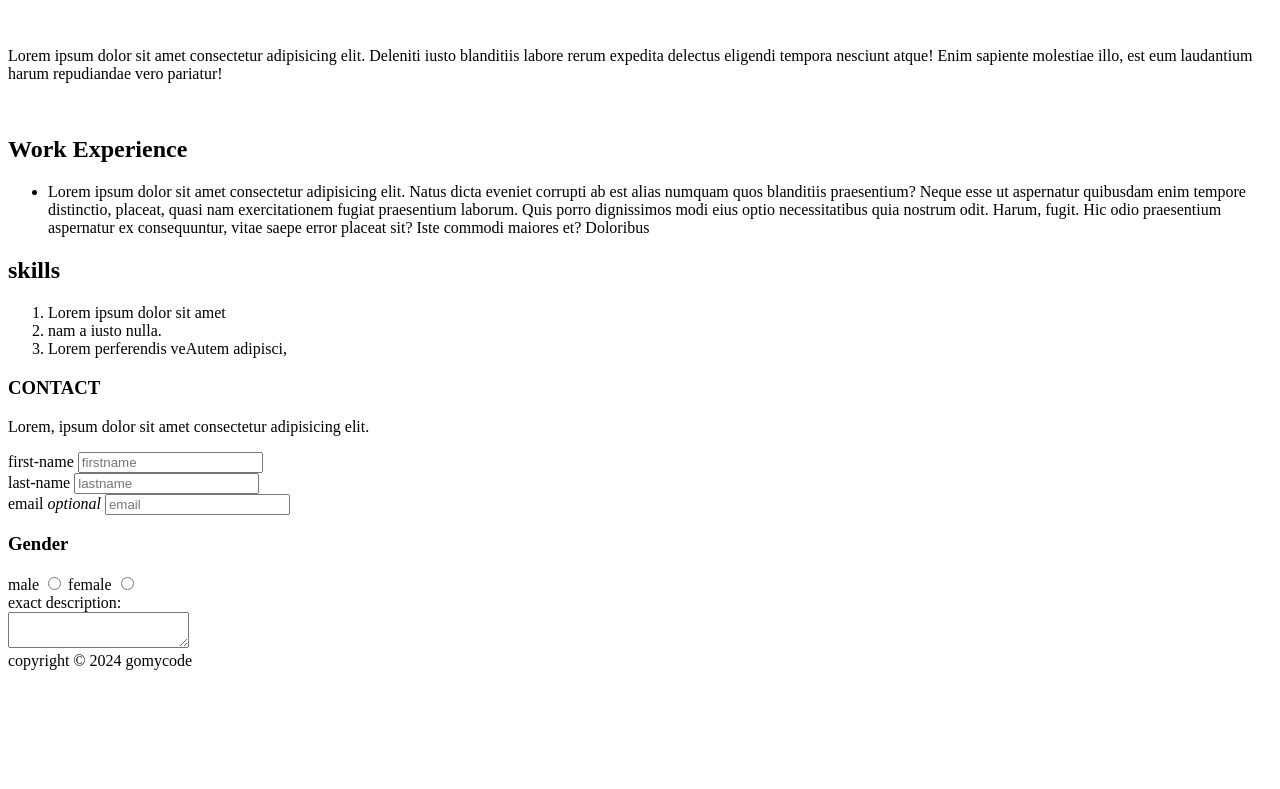
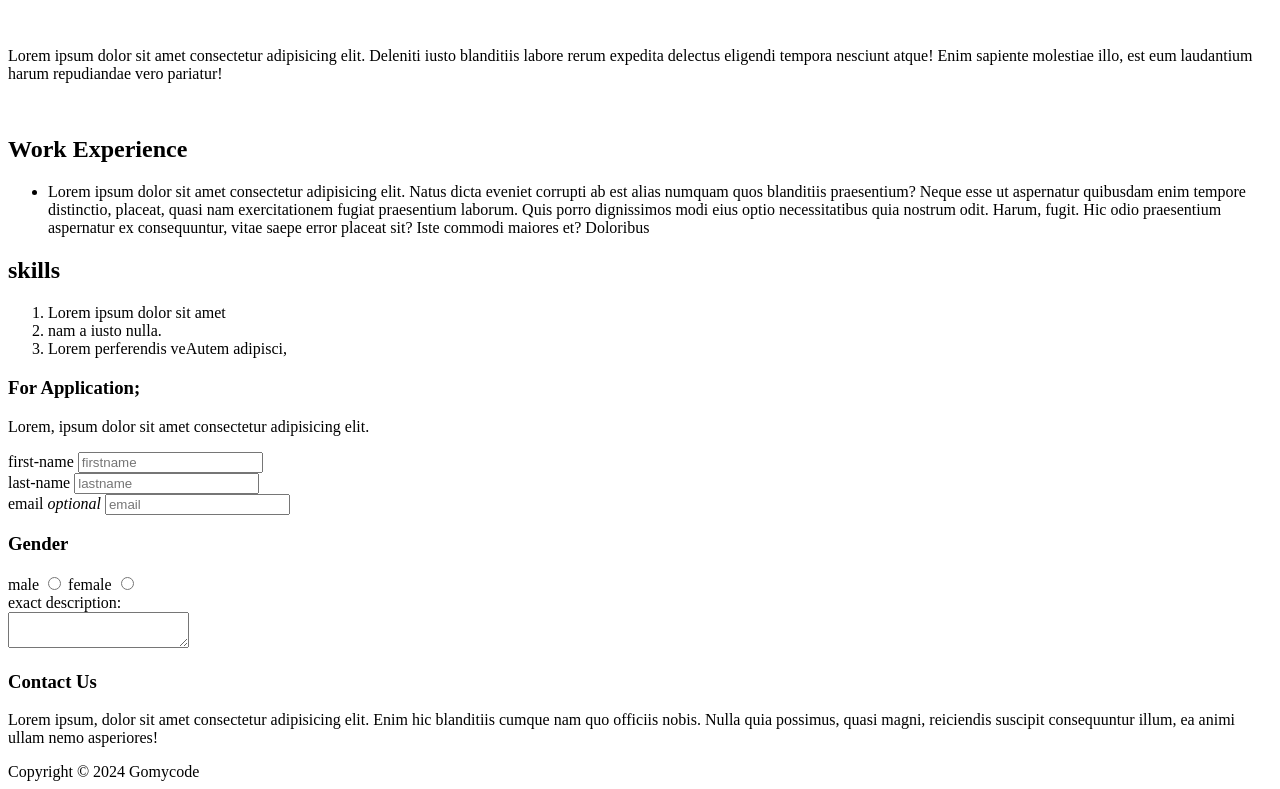
Before and after one commit to zinoleslie/git-portfolio, a plain HTML site: page index.html in a window 1280 px wide. Shown: the part 964-1753 px from the top of the page. Before the commit the page ends 1642 px from the top, so only its background shows below. Drawn offline with Linux system fonts and the light colour scheme.

Commit message:
made some modifications

```diff
--- a/index.html
+++ b/index.html
@@ -89,7 +89,7 @@
 
     <section>
         <!-- contact section -->
-         <h3>CONTACT</h3>
+         <h3>For Application;</h3>
          <p>Lorem, ipsum dolor sit amet consectetur adipisicing elit. </p>
 
         <form action="">
@@ -114,10 +114,15 @@
 
         </form>
 
-        <footer>
-            copyright &copy 2024 gomycode
-        </footer>
+        <div>
+            <h3>Contact Us</h3>
+            <p>Lorem ipsum, dolor sit amet consectetur adipisicing elit. Enim hic blanditiis cumque nam quo officiis nobis. Nulla quia possimus, quasi magni, reiciendis suscipit consequuntur illum, ea animi ullam nemo asperiores!</p>
+        </div>
 
     </section>
+
+    <footer>
+         Copyright &copy 2024 Gomycode
+    </footer>
 </body>
 </html>
```
